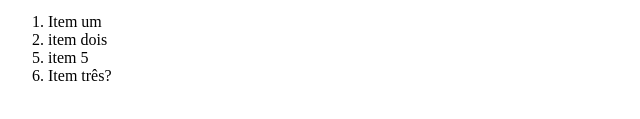
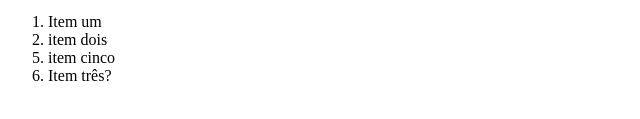
Before and after one commit to Maryaanee/PAGES-html-atv7, a plain HTML site: page index.html in a window 1280 px wide. Shown: the part 159-278 px from the top of the page, 0-640 px from the left. Drawn offline with Linux system fonts and the light colour scheme.

Commit message:
Update index.html

```diff
--- a/index.html
+++ b/index.html
@@ -16,8 +16,9 @@
         <ol>
             <li>Item um</li>
             <li>item dois</li>
-            <li value="5">item 5</li>
+            <li value="5">item cinco</li>
             <li>Item três?</li>
         </ol>
     </body>
+
 </html>
```
